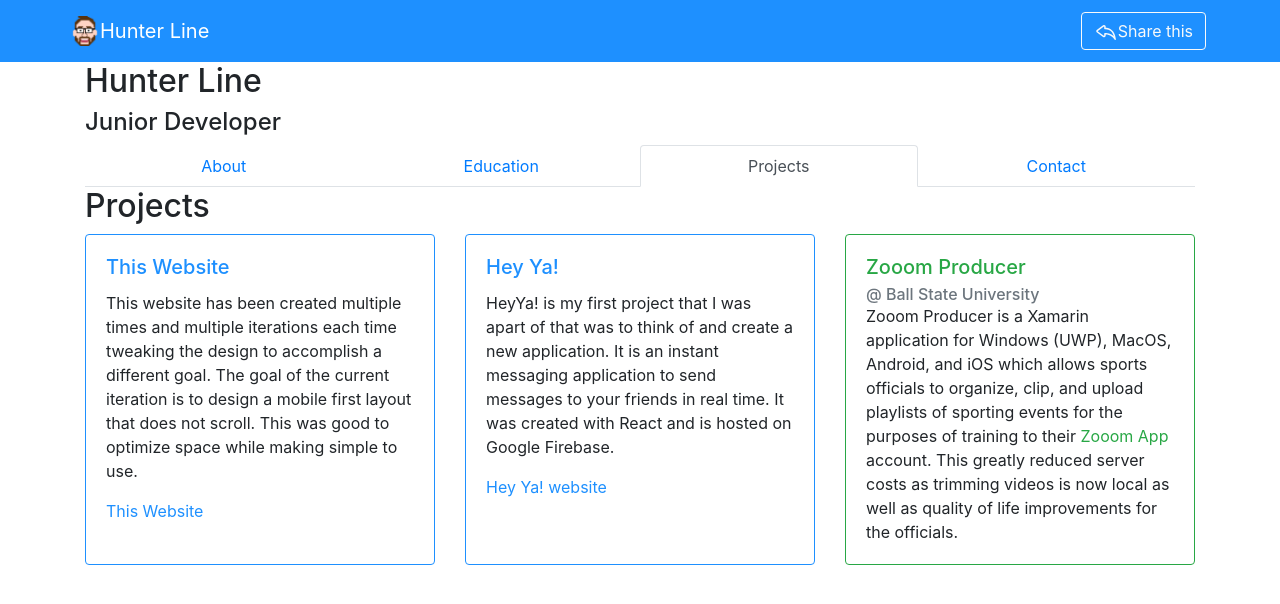
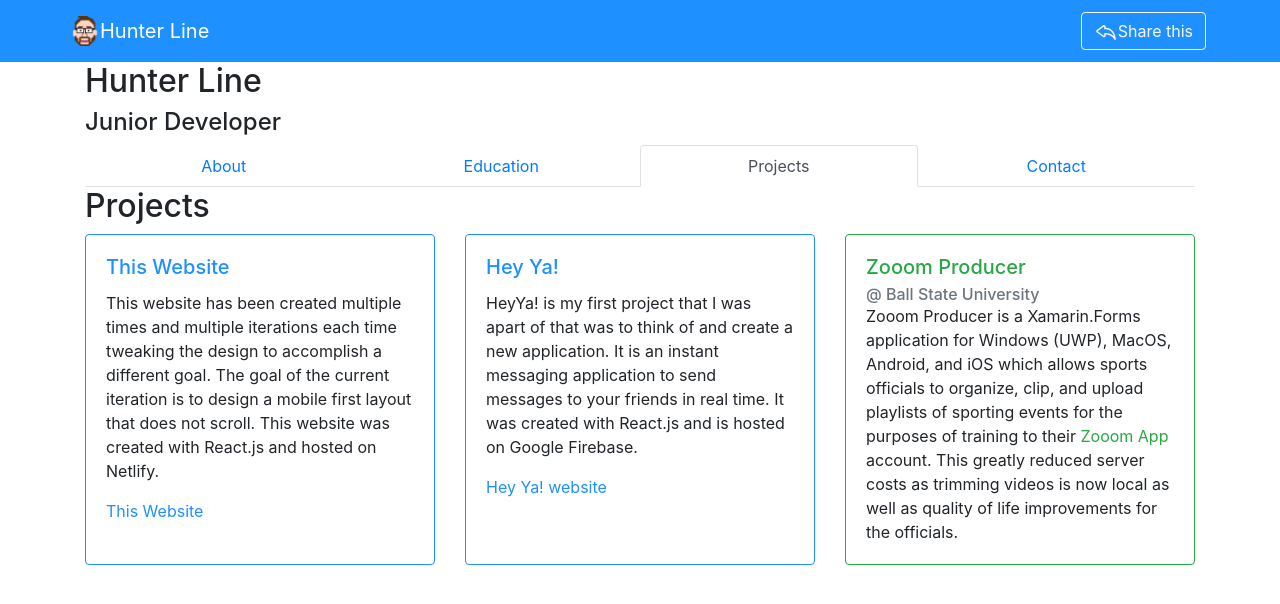
Before and after one commit to Line98Dev/Website, a React (Create React App) app: page /projects in a window 1280 px wide. Shown: the top 604 px of the page. Built offline with nearby package versions, Linux system fonts and the light colour scheme.

Commit message:
Added additional information.

```diff
--- a/src/components/About.js
+++ b/src/components/About.js
@@ -12,10 +12,18 @@ function About() {
                     <Image src={picture} alt="" roundedCircle fluid className={"shadow"}/>
                 </Col>
                 <Col xs={12} md={8}>
+                    <h3>My Background</h3>
                     <p>I am from Fort Wayne, Indiana. Currently a senior computer science major and computer technology
                         minor at Ball State University. I'm looking to get into application or website development after
                         graduation. I work hard to solve the technology based issues that I come across and work
                         hard to get the tasks completed.</p>
+                    <h3>Technical Skills</h3>
+                    <p>I have various projects and assignments created in C#, .NET, Xamarin, Xamain.Forms, Javascript,
+                        React.js, HTML, CSS, PHP, MySQL, Python, and JAVA using Visual Studio, Visual Studio Code,
+                        and Jetbrains IDEs (IntelliJ, WebStorm, PHPStorm, Resharper, Rider, Pycharm, and Rider)</p>
+                    <h3>Hobbies</h3>
+                    <p>Currently, I am getting comfortable with 3D printing (using a Creality Ender 3 Pro) and also
+                        creating bots for Discord in C# and Python, but still in the early stages.</p>
                 </Col>
             </Row>
         </div>
--- a/src/components/Projects.js
+++ b/src/components/Projects.js
@@ -14,8 +14,8 @@ function Projects() {
                         <Card.Text>
                             This website has been created multiple times and multiple iterations each time tweaking the
                             design to accomplish a different goal. The goal of the current iteration is to design a
-                            mobile first layout that does not scroll. This was good to optimize space while making
-                            simple to use.
+                            mobile first layout that does not scroll. This website was created with React.js and hosted
+                            on Netlify.
                         </Card.Text>
                         <Card.Link
                             href="https://line98.dev"
@@ -29,7 +29,7 @@ function Projects() {
                         <Card.Text>
                             HeyYa! is my first project that I was apart of that was to think of and create a new
                             application. It is an instant messaging application to send messages to your friends in real
-                            time. It was created with React and is hosted on Google Firebase.
+                            time. It was created with React.js and is hosted on Google Firebase.
                         </Card.Text>
                         <Card.Link
                             href="https://chat.heyya.app"
@@ -42,7 +42,8 @@ function Projects() {
                         <Card.Title className={"text-success"}>Zooom Producer</Card.Title>
                         <Card.Subtitle className={"text-muted"}>@ Ball State University</Card.Subtitle>
                         <Card.Text>
-                            Zooom Producer is a Xamarin application for Windows (UWP), MacOS, Android, and iOS which
+                            Zooom Producer is a Xamarin.Forms application for Windows (UWP), MacOS, Android, and iOS
+                            which
                             allows sports officials to organize, clip, and upload playlists of sporting events for the
                             purposes of training to their <a className={"text-success"} href={"https://zooomapp.com/"}>Zooom
                             App</a> account. This greatly reduced server costs as trimming videos is now local as well
```
Also changed, not shown: 1 other file (tests, documents, lock files or other folders).
